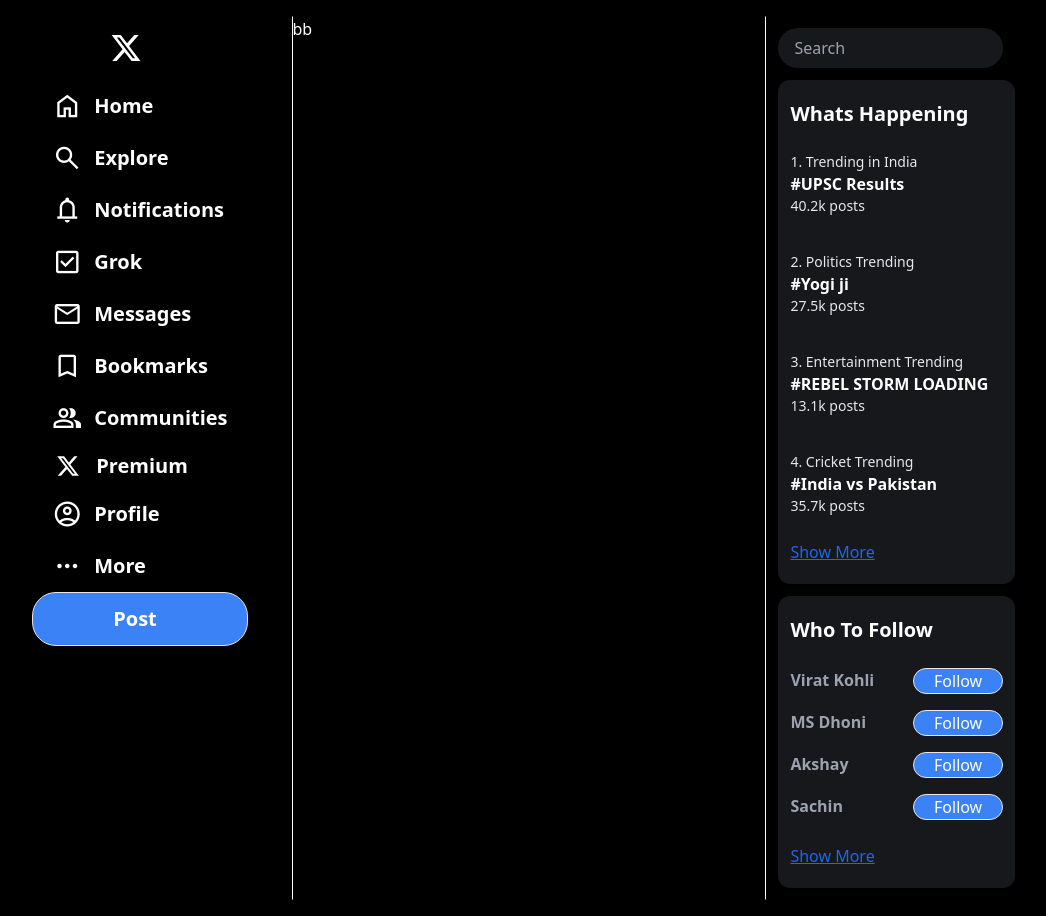
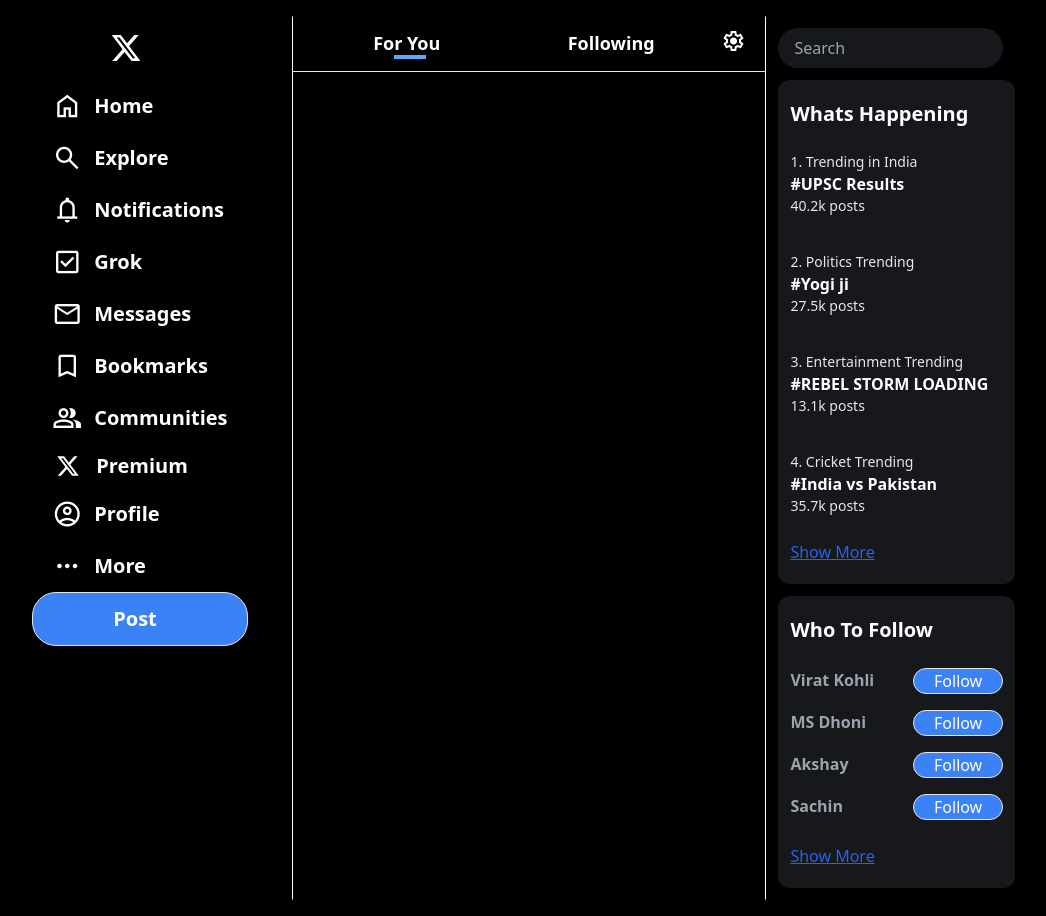
Before and after one commit to NitinParamkar/Twitter-UI, a website built with Vite: page index.html in a window 1280 px wide. Shown: the whole page, without its empty margins (40-1086 px from the left). Built offline with nearby package versions, Linux system fonts and the light colour scheme.

Commit message:
added initial part of code for middle component of  UI

```diff
--- a/index.html
+++ b/index.html
@@ -32,7 +32,18 @@
               </ul>
           </div>
         </div>
-        <div class="second w-full border-[1px] border-y-black border-x-white">bb</div>
+        <div class="second w-full border-[1px] border-y-black border-x-white">
+
+          <div class="top flex m-3 relative">
+            <div class="absolute w-8 h-1 bg-blue-400 bottom-0 left-[20%]"></div>
+            <div class="left bg-red-3001 w-1/2 flex justify-center font-bold text-lg">For You</div>
+            <div class="right bg-green-3001 w-1/2 flex justify-center font-bold text-lg">Following</div>
+            <div class="settings mx-2"><span class="material-symbols-outlined">
+              settings
+              </span></div>
+          </div>
+          <hr>
+        </div>
         <div class="third w-full bg-red-5044">
           <div class="search m-3">
             <input type=" text" class="w-1/2 rounded-full bg-[#16181c] text-white px-4 py-2" placeholder="Search">
```
